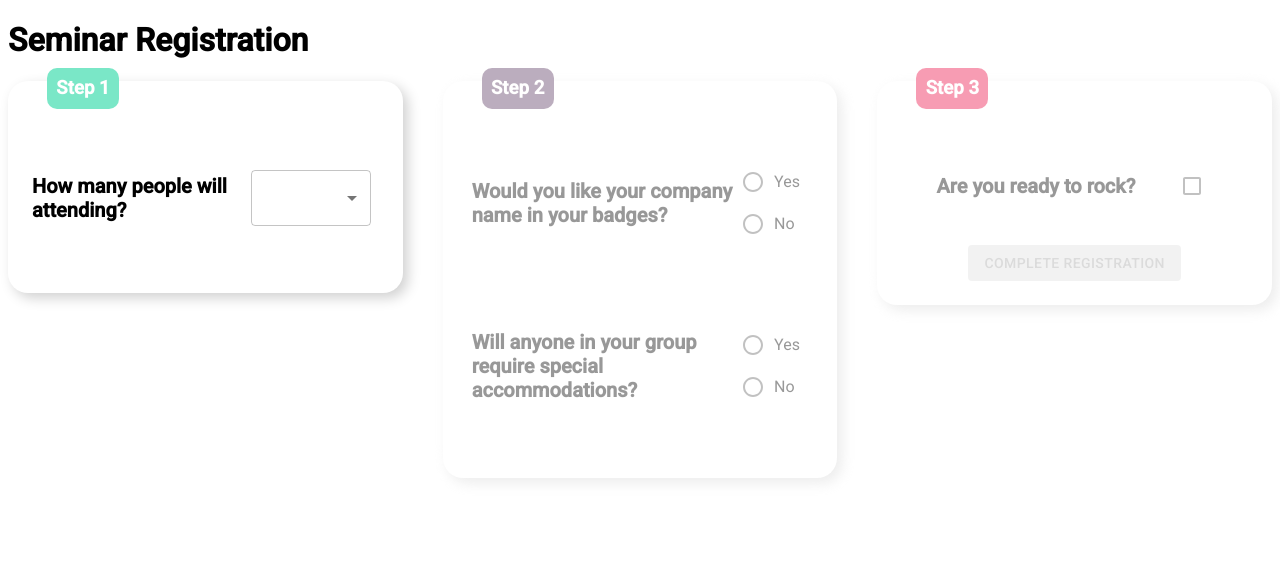
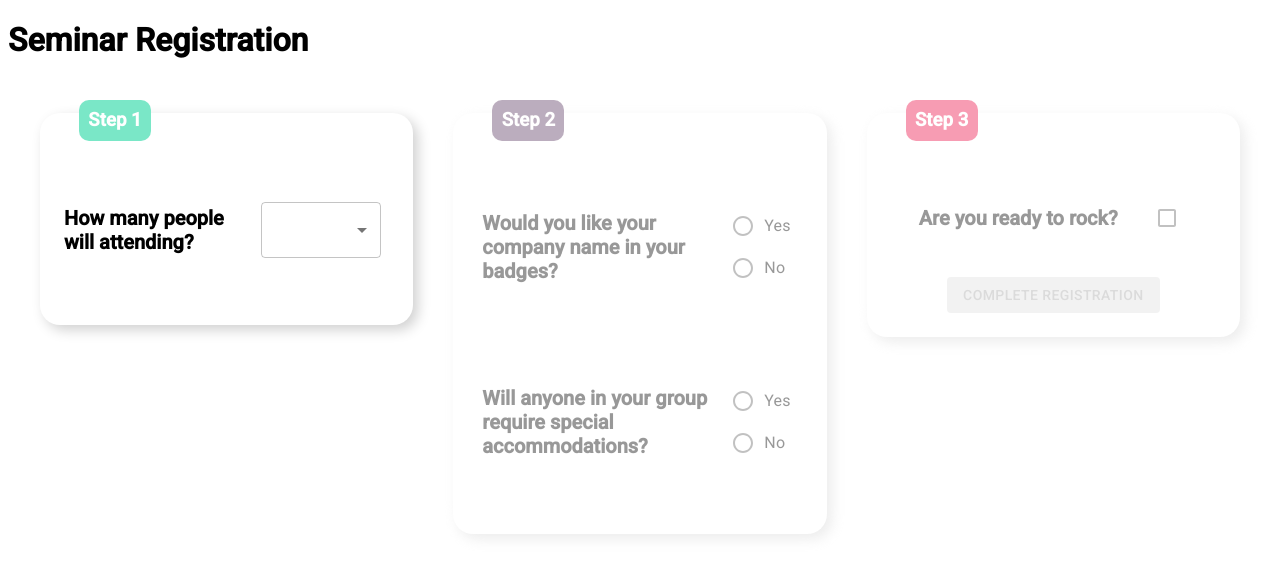
Before and after one commit to meik1998dev/registration-form-reactjs, a React (Create React App) app: page / in a window 1280 px wide. Shown: the top 574 px of the page. Built offline with nearby package versions, Linux system fonts and the light colour scheme.

Commit message:
FIX: fix the grids layouts

```diff
--- a/src/components/FirstStep.js
+++ b/src/components/FirstStep.js
@@ -121,6 +121,6 @@ const Input = styled(TextField)(() => ({
 }));
 
 const Image = styled.img`
-   width: 36%;
+   width: 200px;
    margin: 64px;
 `;
--- a/src/components/SecondStep.js
+++ b/src/components/SecondStep.js
@@ -109,6 +109,6 @@ const Header = styled.h6`
 `;
 
 const Image = styled.img`
-   width: 36%;
+   width: 200px;
    margin: 64px;
 `;
--- a/src/pages/Registration.js
+++ b/src/pages/Registration.js
@@ -22,8 +22,8 @@ export const Registration = () => {
    return (
       <>
          <Header>Seminar Registration</Header>
-         <Grid spacing={5} container flex>
-            <Grid flex={1} item>
+         <Grid padding={4} spacing={5} container flex>
+            <Grid lg={4} md={12} flex={1} item>
                <FirstStep
                   stepsPassed={stepsPassed}
                   setStepsPassed={setStepsPassed}
@@ -32,6 +32,8 @@ export const Registration = () => {
                />
             </Grid>
             <Grid
+               lg={4}
+               md={12}
                style={{
                   zIndex: stepsPassed.first ? 1 : -1,
                   opacity: stepsPassed.first ? 1 : 0.4,
@@ -46,6 +48,8 @@ export const Registration = () => {
                />
             </Grid>
             <Grid
+               lg={4}
+               md={12}
                style={{
                   zIndex: stepsPassed.second ? 1 : -1,
                   opacity: stepsPassed.second ? 1 : 0.4,
```
